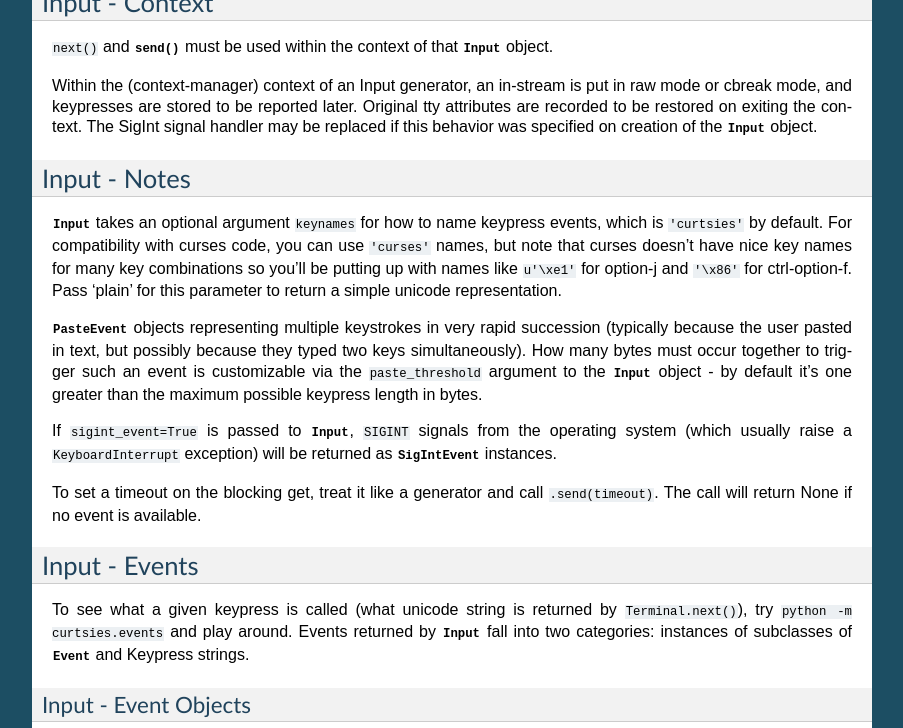
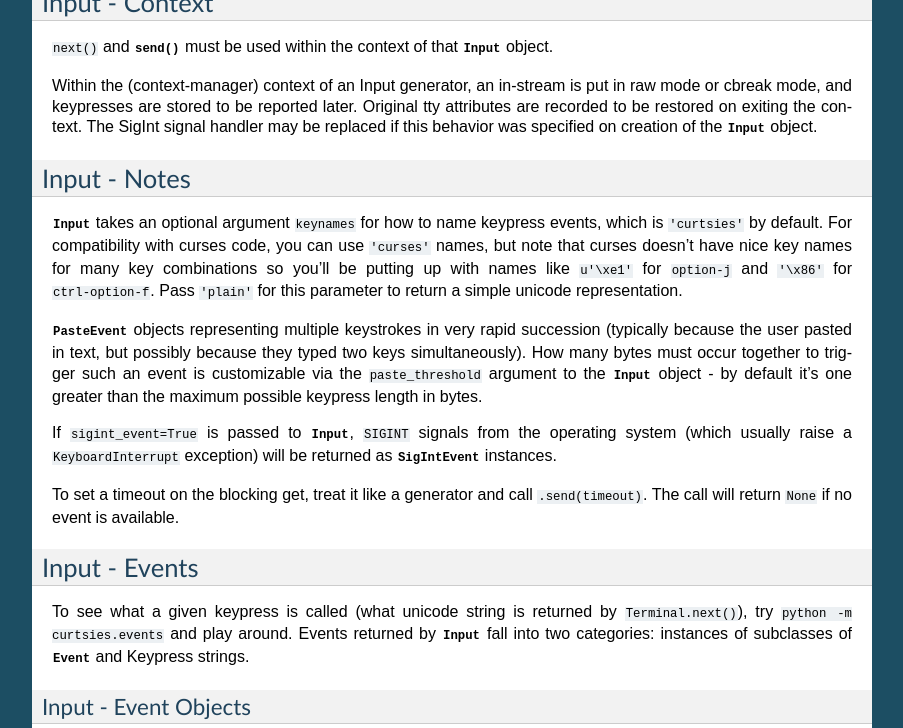
Before and after one commit to bpython/curtsies, a Sphinx documentation site: the page built from docs/Input.rst, in a window 1280 px wide and 900 px high, scrolled down 981 px, cut to the strip 0-728 px from the top of the window. Shown: the whole strip, without its empty margins (198-1101 px from the left). Built offline with Sphinx 7.4.7, drawn with Linux system fonts in a browser that asks for light colours.

```diff
--- a/docs/Input.rst
+++ b/docs/Input.rst
@@ -76,8 +76,8 @@ keypress events, which is ``'curtsies'`` by default.
 For compatibility with curses code, you can use ``'curses'`` names,
 but note that curses doesn't have nice key names for many key combinations
 so you'll be putting up with names like ``u'\xe1'`` for
-option-j and ``'\x86'`` for ctrl-option-f.
-Pass 'plain' for this parameter to return a simple unicode representation.
+``option-j`` and ``'\x86'`` for ``ctrl-option-f``.
+Pass ``'plain'`` for this parameter to return a simple unicode representation.
 
 :py:class:`~curtsies.events.PasteEvent` objects representing multiple
 keystrokes in very rapid succession
@@ -92,7 +92,7 @@ operating system (which usually raise a ``KeyboardInterrupt`` exception)
 will be returned as :py:class:`~curtsies.events.SigIntEvent` instances.
 
 To set a timeout on the blocking get, treat it like a generator and call
-``.send(timeout)``. The call will return None if no event is available.
+``.send(timeout)``. The call will return ``None`` if no event is available.
 
 Input - Events
 ==============
```
